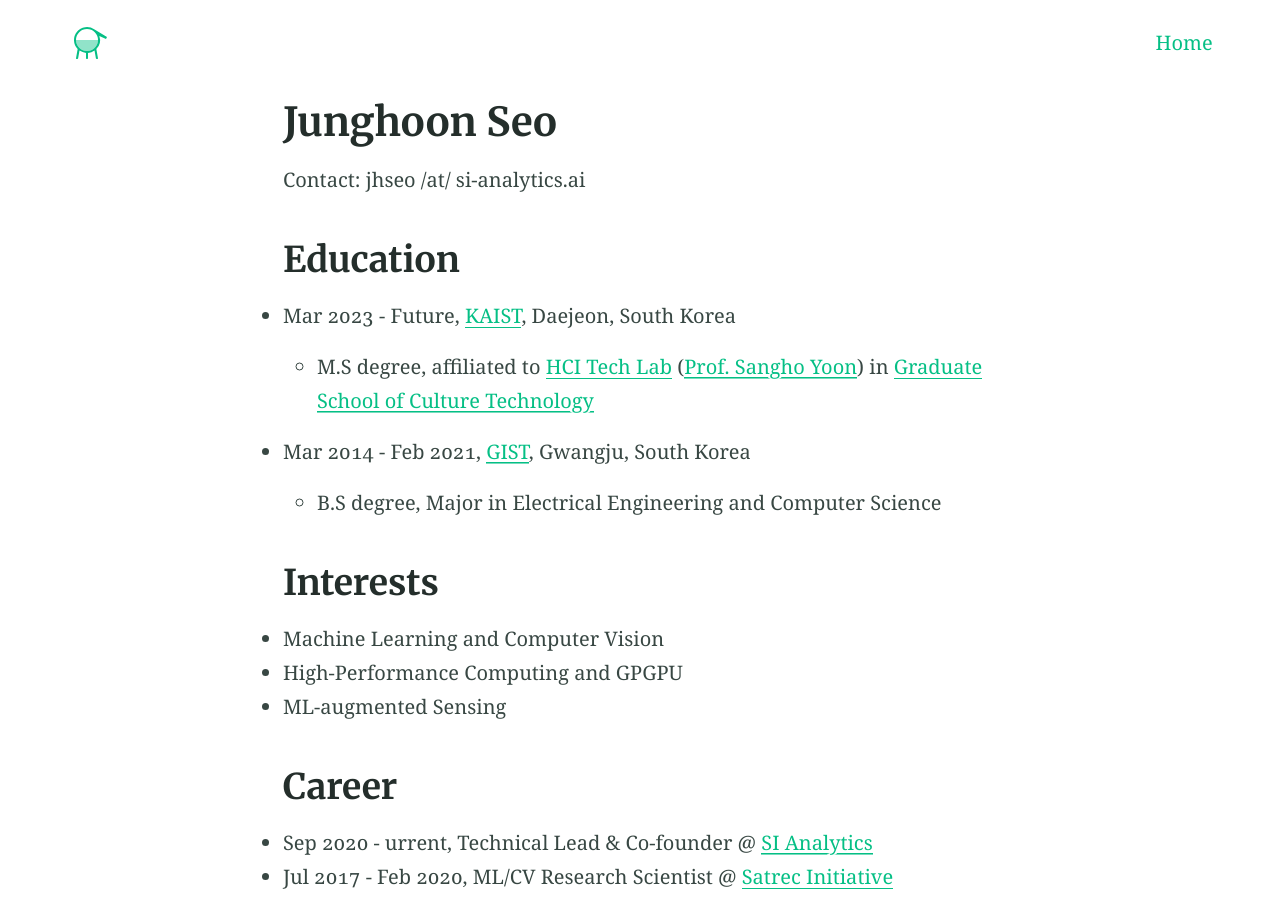
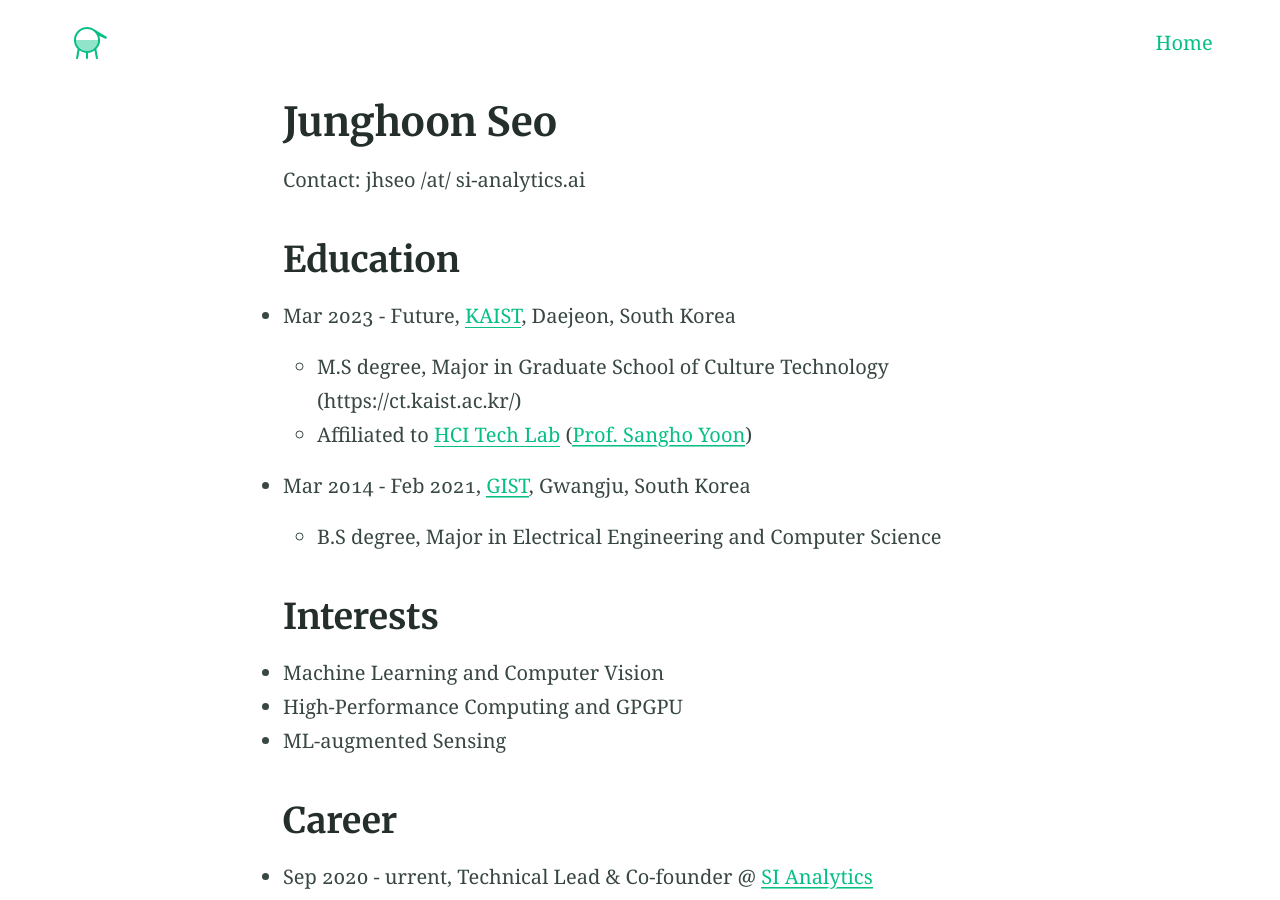
Before and after one commit to mikigom/mikigom.github.io, a Jekyll site: the page built from index.md, in a window 1280 px wide and 900 px high. Built offline with Jekyll 4.4.1, drawn with Linux system fonts in a browser that asks for light colours.

Commit message:
Update index.md

```diff
--- a/index.md
+++ b/index.md
@@ -8,7 +8,8 @@
 
 ## Education
 * Mar 2023 - Future, [KAIST](https://www.kaist.ac.kr/en/), Daejeon, South Korea
-  * M.S degree, affiliated to [HCI Tech Lab](https://hcitech.org/) ([Prof. Sangho Yoon](http://hcidesigner.weebly.com/)) in [Graduate School of Culture Technology](https://ct.kaist.ac.kr/)
+  * M.S degree, Major in Graduate School of Culture Technology (https://ct.kaist.ac.kr/)
+  * Affiliated to [HCI Tech Lab](https://hcitech.org/) ([Prof. Sangho Yoon](http://hcidesigner.weebly.com/))
 * Mar 2014 - Feb 2021, [GIST](https://www.gist.ac.kr/en/main.html), Gwangju, South Korea
   * B.S degree, Major in Electrical Engineering and Computer Science
 
```
